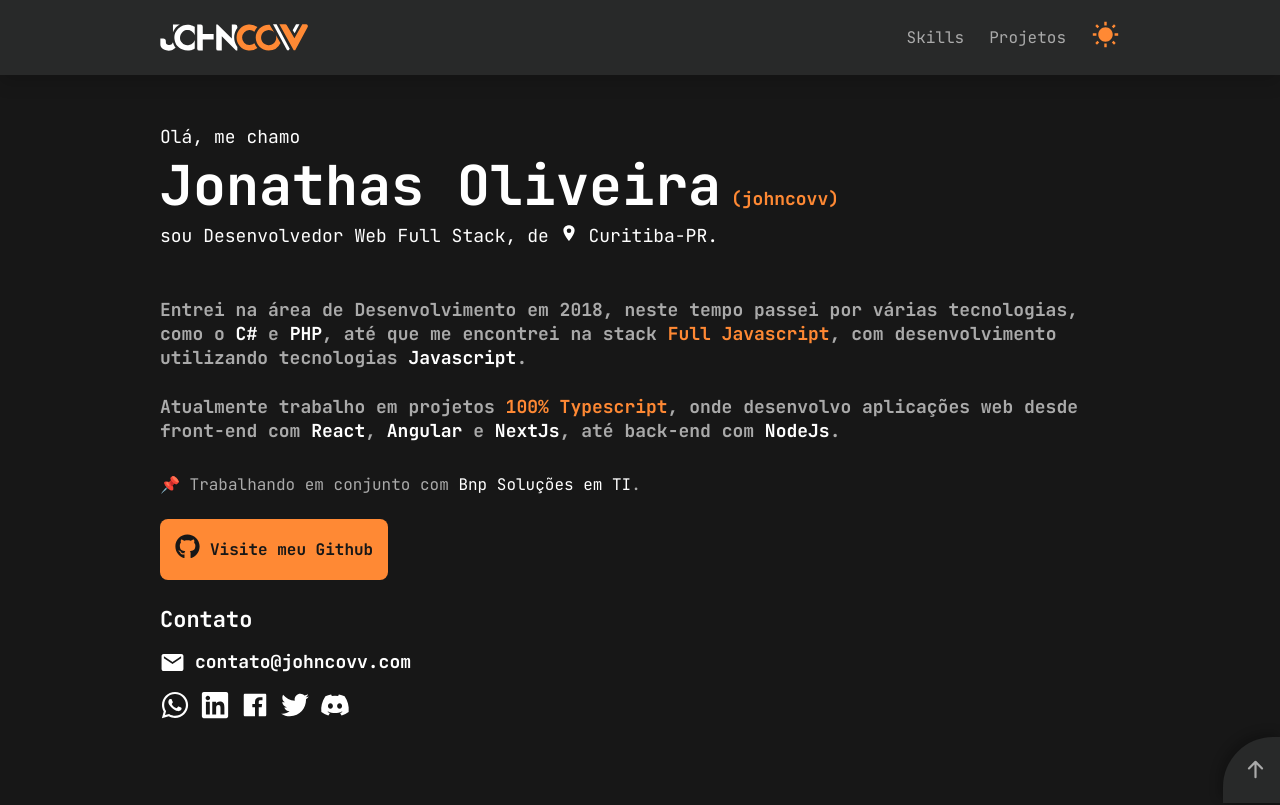
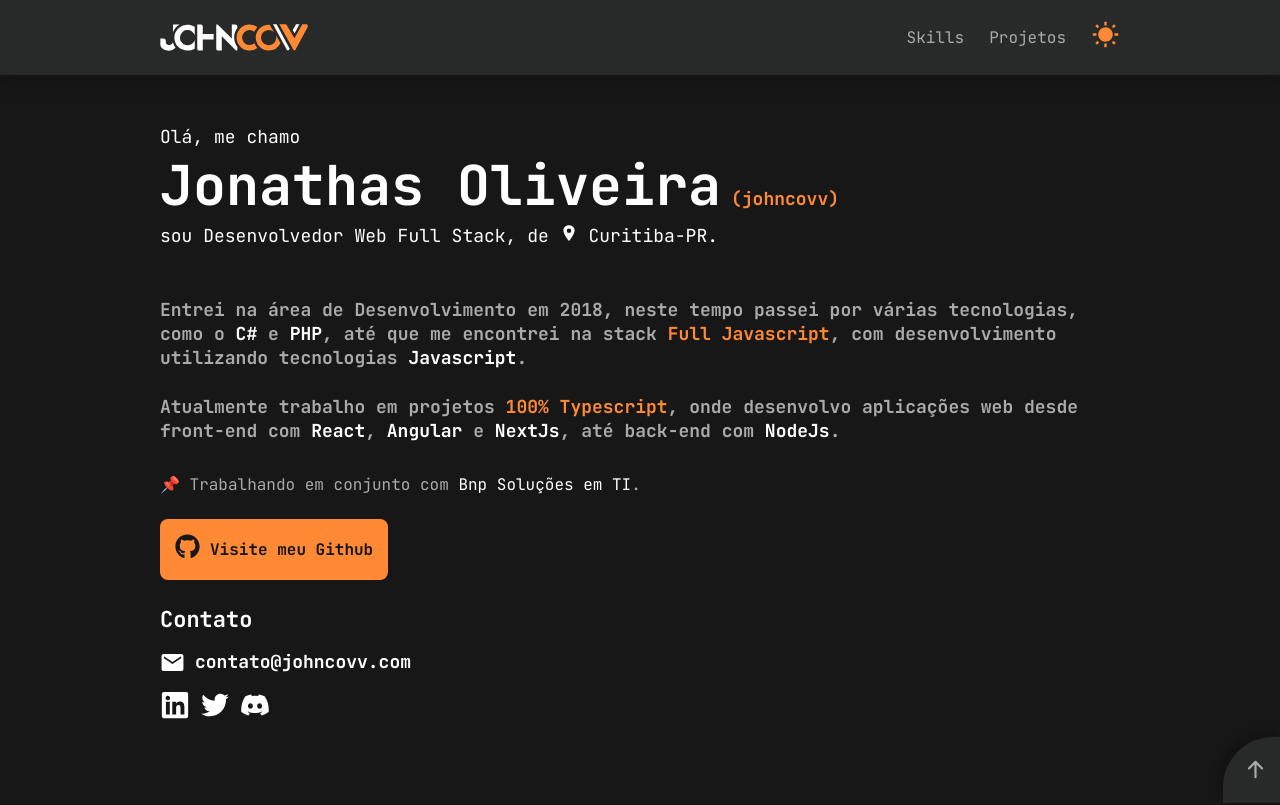
Before and after one commit to johncovv/portfolio-nextjs, a Next.js app: page / in a window 1280 px wide. Shown: the top 805 px of the page. Built offline with nearby package versions, Linux system fonts and the light colour scheme.

Commit message:
Removing whatsapp and facebook links from SocialMedias component

```diff
--- a/src/components/core/SocialMedias/index.tsx
+++ b/src/components/core/SocialMedias/index.tsx
@@ -34,22 +34,10 @@ const SocialMedias: FunctionComponent<SocialMediasProps> = ({
 					}}
 				/>
 			)}
-			<WhatsappButton
-				size={sizeIcons}
-				onClick={() => {
-					handleOpenLink('https://wa.me/5517992392708');
-				}}
-			/>
 			<LinkedinButton
 				size={sizeIcons}
 				onClick={() => {
 					handleOpenLink('https://www.linkedin.com/in/johncovv/');
-				}}
-			/>
-			<FacebookButton
-				size={sizeIcons}
-				onClick={() => {
-					handleOpenLink('https://facebook.com/johncovv');
 				}}
 			/>
 			<TwitterButton
```
